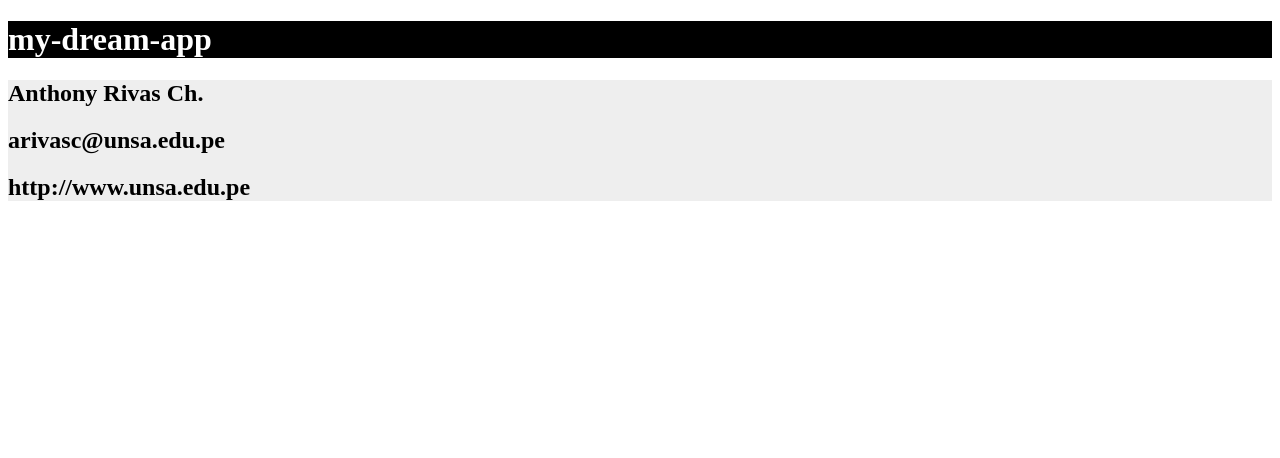
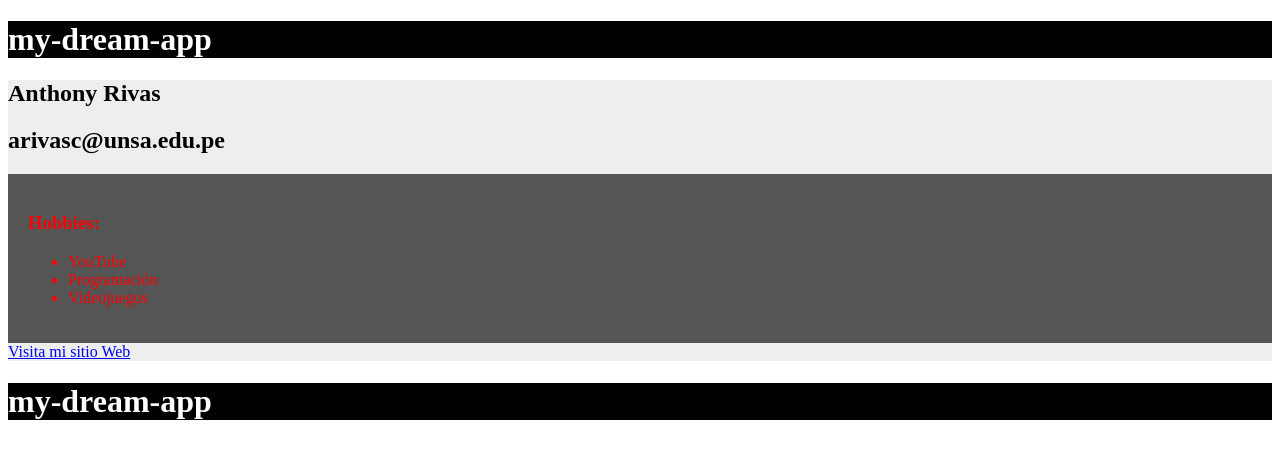
Before and after one commit to arivasc/Angular, an Angular app: page / in a window 1280 px wide. Shown: the top 458 px of the page. Built offline with nearby package versions, Linux system fonts and the light colour scheme.

Commit message:
utilizando ngIf y ngFor para mostrar los hobbies en la app.

```diff
--- a/src/app/app.component.css
+++ b/src/app/app.component.css
@@ -7,3 +7,8 @@
     background-color: #eee;
     color: black;
 }
+.component2 {
+    background-color: #555;
+    color: red;
+    padding: 20px;
+}
--- a/src/app/app.component.html
+++ b/src/app/app.component.html
@@ -6,5 +6,15 @@
 <div class="ash">
   <h2> {{ name }} </h2>
   <h2> {{ email }} </h2>
-  <h2> {{ webpage }} </h2>
+
+  <div *ngIf="showhobbies()" class="component2">
+    <h3>Hobbies:</h3>
+    <ul>
+      <li *ngFor= "let hobby of hobbies">{{ hobby }}</li>
+    </ul>
+  </div>
+  <a href="{{ webpage }}" target="_blank">Visita mi sitio Web</a>
 </div>
+<div class="black">
+  <h1> {{ title }} </h1>
+</div>
--- a/src/app/app.component.ts
+++ b/src/app/app.component.ts
@@ -7,7 +7,19 @@
 })
 export class AppComponent {
   title = 'my-dream-app';
-  name = "Anthony Rivas Ch.";
-  email = "arivasc@unsa.edu.pe";
-  webpage = "http://www.unsa.edu.pe";
+  name : string;
+  email ;
+  webpage : string;
+  hobbies : string[];
+
+  constructor() {
+    console.log("Constructor working...");
+    this.name = "Anthony Rivas";
+    this.email = "arivasc@unsa.edu.pe";
+    this.webpage = "http://www.unsa.com.pe";
+    this.hobbies = ["YouTube", "Programación", "Videojuegos"];
+  }
+  showhobbies() {
+    return true;
+  }
 }
```
